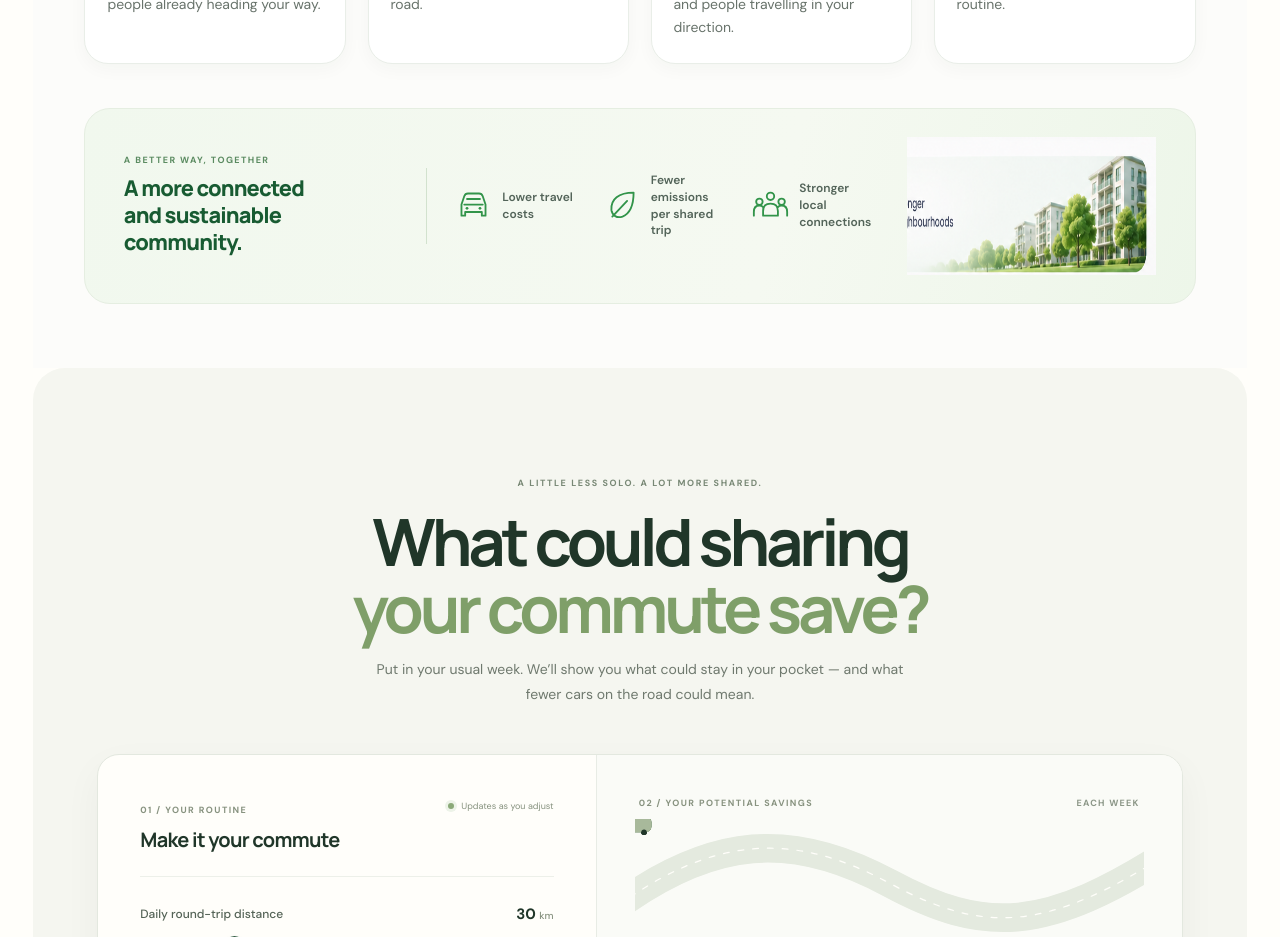
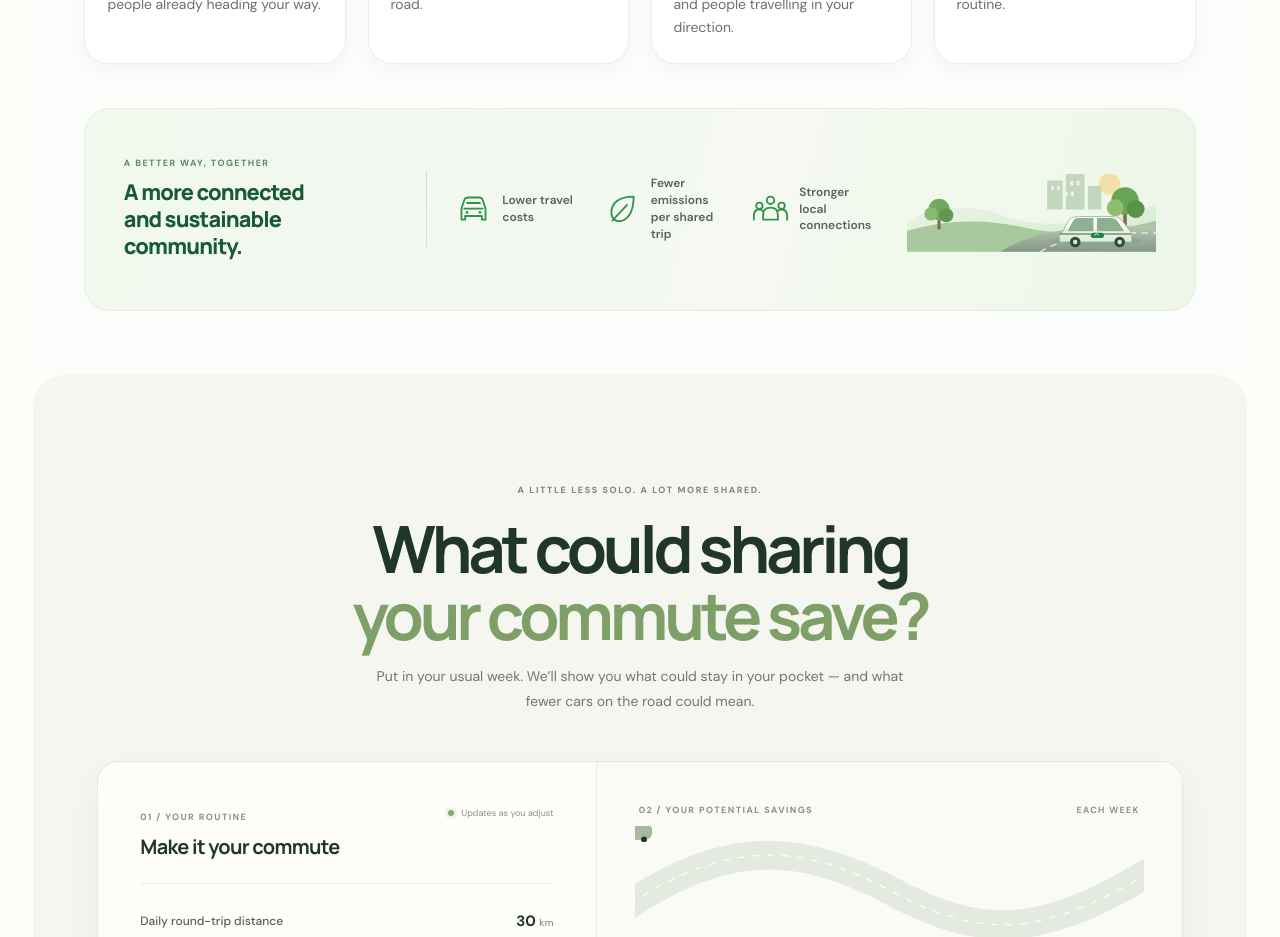
Before and after one commit to Surya8074/viaris-website, a React (Vite) app: page / in a window 1280 px wide. Shown: the part 5520-6457 px from the top of the page. Built offline with nearby package versions, Linux system fonts and the light colour scheme.

Commit message:
Render custom Benefits banner illustration

```diff
--- a/src/components/BenefitsSection.tsx
+++ b/src/components/BenefitsSection.tsx
@@ -107,13 +107,7 @@ export default function BenefitsSection() {
             <div className="vb-proof-item"><ProofIcon type="planet" /><span>Fewer emissions<br />per shared trip</span></div>
             <div className="vb-proof-item"><ProofIcon type="people" /><span>Stronger local<br />connections</span></div>
           </div>
-          <img
-            className="vb-community-art"
-            src="/viaris-website/images/footer-community-illustration.png"
-            alt="Illustration of a green residential neighbourhood"
-            loading="lazy"
-            decoding="async"
-          />
+          <CommunityIllustration />
         </aside>
       </div>
     </section>
```
